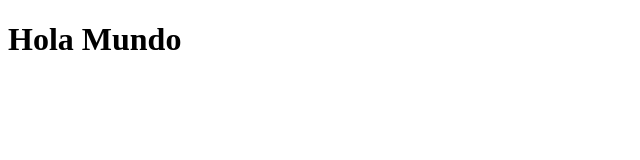
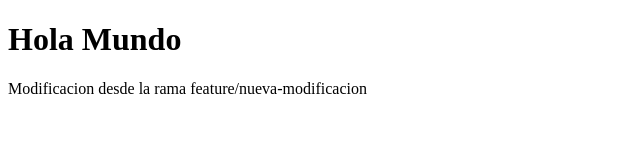
Before and after one commit to CristianJurado/Ejercicio_GIT2, a plain HTML site: page index.html in a window 1280 px wide. Shown: the whole page, without its empty margins (0-640 px from the left). Drawn offline with Linux system fonts and the light colour scheme.

Commit message:
Nuevo parrafo añadido desde feature/nuevo-desarrollo

```diff
--- a/index.html
+++ b/index.html
@@ -7,5 +7,6 @@
 </head>
 <body>
     <h1>Hola Mundo</h1>
+    <p>Modificacion desde la rama feature/nueva-modificacion</p>
 </body>
 </html>
```
